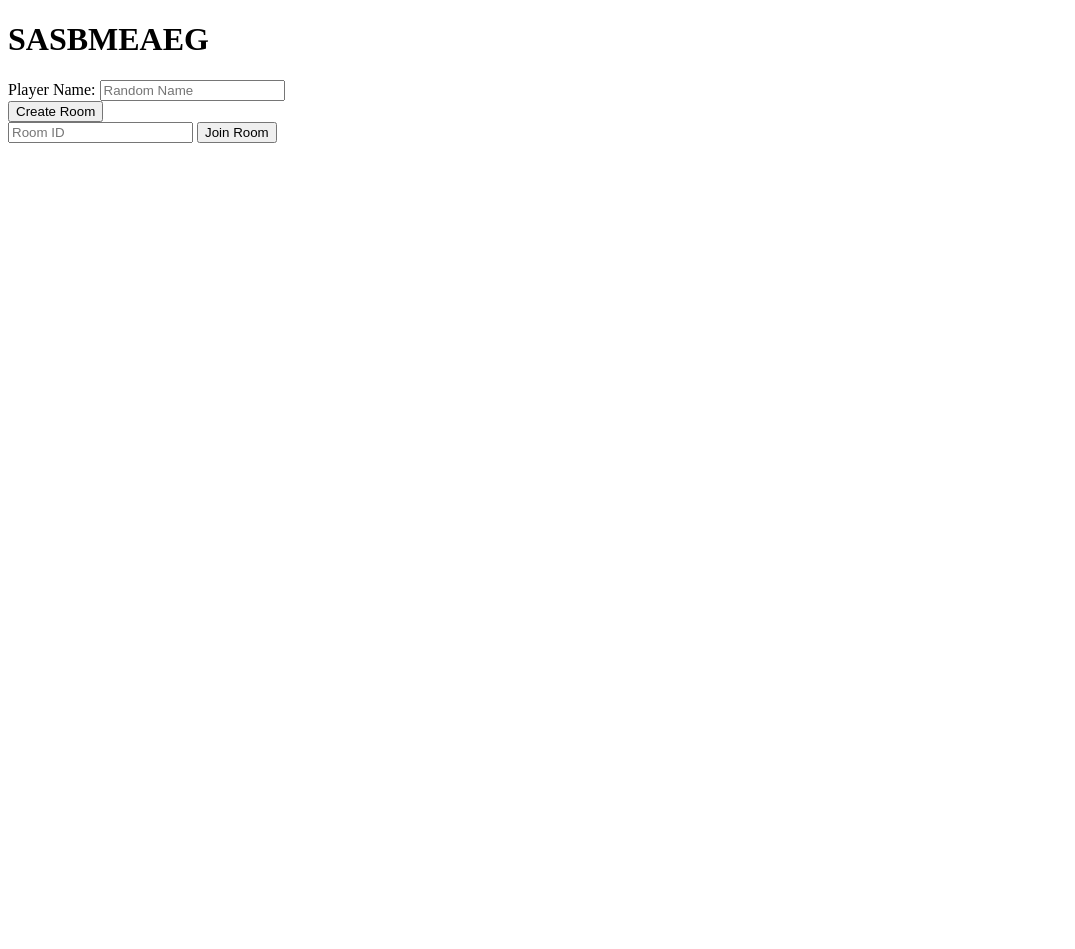
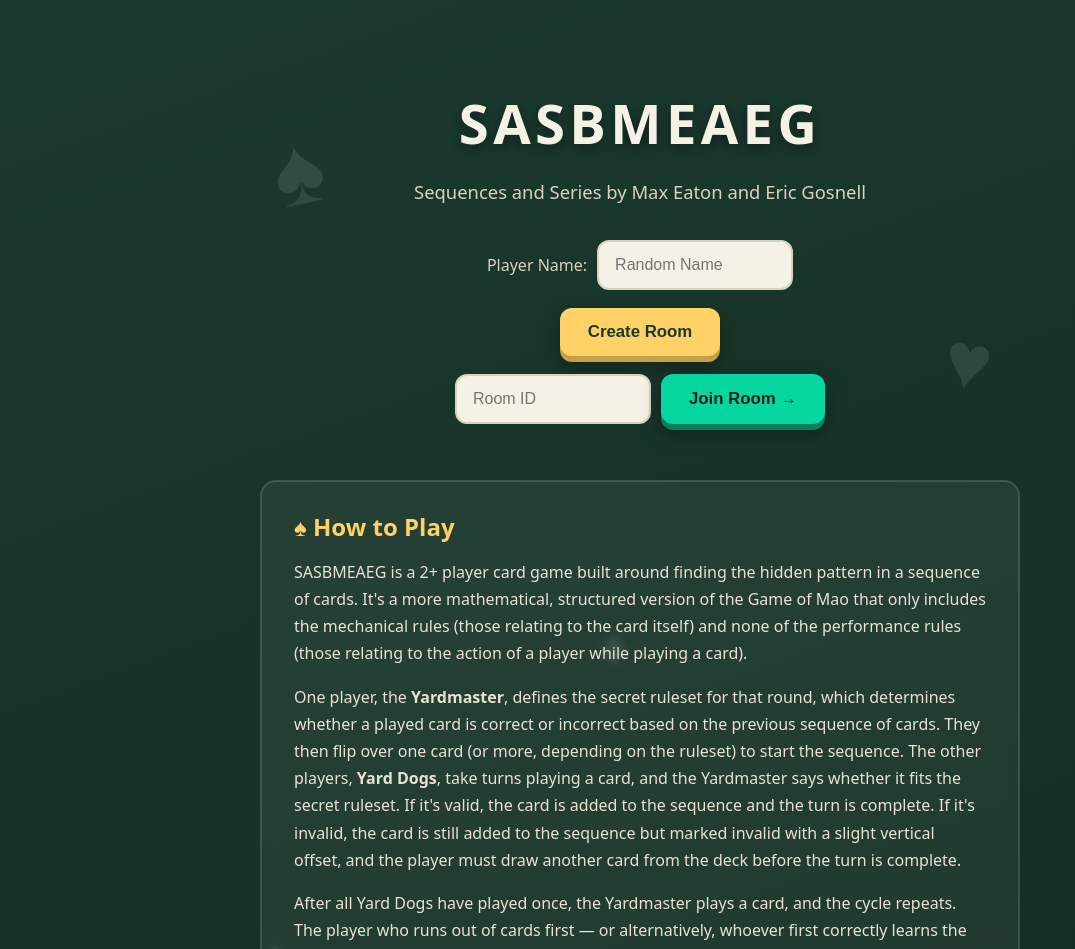
Before and after one commit to EricGosnell/sasbmeaeg, a SvelteKit app in the folder yard/frontend/: page / in a window 1280 px wide. Shown: the top 949 px of the page, without its empty margins (0-1075 px from the left). Before the commit the page ends 800 px from the top, so only its background shows below. Built offline with nearby package versions, Linux system fonts and the light colour scheme.

Commit message:
Add landing page styling and rules

```diff
--- /dev/null
+++ b/yard/frontend/src/lib/styles/landing.css
@@ -0,0 +1,155 @@
+body {
+	margin: 0;
+	background: linear-gradient(160deg, #1b3a2f 0%, #0f2419 100%);
+}
+
+.page {
+	position: relative;
+	max-width: 760px;
+	margin: 0 auto;
+	padding: 50px 20px 100px;
+	font-family: system-ui, sans-serif;
+	color: #f5f1e6;
+	overflow: hidden;
+}
+
+.floaters {
+	position: absolute;
+	inset: 0;
+	pointer-events: none;
+	z-index: 0;
+}
+
+.suit {
+	position: absolute;
+	color: rgba(255, 255, 255, 0.1);
+	font-size: 6rem;
+}
+
+.s1 { top: 5%; left: 4%; transform: rotate(-12deg); }
+.s2 { top: 15%; right: 6%; transform: rotate(10deg); font-size: 5rem; }
+.s3 { top: 45%; left: 2%; transform: rotate(8deg); font-size: 4.5rem; }
+.s4 { top: 60%; right: 3%; transform: rotate(-15deg); }
+.s5 { top: 80%; left: 10%; transform: rotate(20deg); font-size: 5rem; }
+.s6 { top: 92%; right: 12%; transform: rotate(-8deg); font-size: 4rem; }
+.s7 { top: 30%; left: 45%; transform: rotate(5deg); font-size: 3.5rem; }
+.s8 { top: 70%; left: 55%; transform: rotate(-20deg); font-size: 4rem; }
+
+.hero {
+	position: relative;
+	z-index: 1;
+	text-align: center;
+	margin-bottom: 56px;
+}
+
+.hero h1 {
+	font-size: 3.4rem;
+	letter-spacing: 0.08em;
+	margin-bottom: 8px;
+	text-shadow: 0 4px 12px rgba(0, 0, 0, 0.4);
+	color: #f5f1e6;
+}
+
+.tagline {
+	color: #d8d2c0;
+	font-size: 1.15rem;
+	margin-bottom: 36px;
+}
+
+.actions {
+	display: flex;
+	flex-direction: column;
+	align-items: center;
+	gap: 18px;
+}
+
+.name-row {
+	display: flex;
+	align-items: center;
+	gap: 10px;
+}
+
+.name-row label {
+	color: #d8d2c0;
+	font-size: 1rem;
+}
+
+button {
+	font-size: 1.05rem;
+	padding: 14px 28px;
+	border-radius: 12px;
+	border: none;
+	cursor: pointer;
+	font-weight: 700;
+	transition: transform 0.15s ease, box-shadow 0.15s ease;
+}
+
+button:hover {
+	transform: translateY(-3px) scale(1.03);
+}
+
+.primary {
+	background: #ffd166;
+	color: #1b3a2f;
+	box-shadow: 0 6px 0 #c4a04e, 0 10px 20px rgba(0, 0, 0, 0.35);
+}
+
+.secondary {
+	background: #06d6a0;
+	color: #0f2419;
+	box-shadow: 0 6px 0 #0a7d5c, 0 10px 20px rgba(0, 0, 0, 0.35);
+}
+
+.join {
+	display: flex;
+	gap: 10px;
+}
+
+.join input,
+.name-row input {
+	font-size: 1rem;
+	padding: 14px 16px;
+	border-radius: 12px;
+	border: 2px solid #d8d2c0;
+	width: 160px;
+	background: #f5f1e6;
+}
+
+.rules {
+	position: relative;
+	z-index: 1;
+	display: flex;
+	flex-direction: column;
+	gap: 24px;
+}
+
+.rule-card {
+	background: rgba(245, 241, 230, 0.06);
+	border: 2px solid rgba(255, 255, 255, 0.12);
+	border-radius: 16px;
+	padding: 28px 32px;
+	backdrop-filter: blur(4px);
+}
+
+.rule-card h2 {
+	margin-top: 0;
+	margin-bottom: 16px;
+	font-size: 1.5rem;
+	color: #ffd166;
+}
+
+.rule-card p {
+	line-height: 1.7;
+	margin-bottom: 16px;
+	color: #e8e3d4;
+}
+
+.rule-card ol {
+	padding-left: 20px;
+	line-height: 1.7;
+	color: #e8e3d4;
+}
+
+.rule-card li {
+	margin-bottom: 10px;
+}
--- a/yard/frontend/src/routes/+page.svelte
+++ b/yard/frontend/src/routes/+page.svelte
@@ -1,5 +1,6 @@
 <script lang="ts">
 import { connect, send } from "$lib/client/gameClient.js";
+import "$lib/styles/landing.css";
 
 let playerName = $state("");
 let roomId = $state("");
@@ -61,31 +62,118 @@ function joinRoom() {
 
 </script>
 
+<div class="page">
 
+	<div class="floaters" aria-hidden="true">
+		<span class="suit s1">♠</span>
+		<span class="suit s2">♥</span>
+		<span class="suit s3">♦</span>
+		<span class="suit s4">♣</span>
+		<span class="suit s5">♠</span>
+		<span class="suit s6">♥</span>
+		<span class="suit s7">♦</span>
+		<span class="suit s8">♣</span>
+	</div>
+
+	<header class="hero">
 		<h1>SASBMEAEG</h1>
+		<p class="tagline">Sequences and Series by Max Eaton and Eric Gosnell</p>
 
-Player Name:
+		<div class="actions">
+
+			<div class="name-row">
+				<label for="playerName">Player Name:</label>
 				<input
+					id="playerName"
 					bind:value={playerName}
 					placeholder="Random Name"
 				/>
+			</div>
 
-<br>
-
-<button onclick={createRoom}>
+			<button class="primary" onclick={createRoom}>
 				Create Room
 			</button>
 
-
-<br>
-
-
+			<div class="join">
 				<input
 					bind:value={roomId}
 					placeholder="Room ID"
 				/>
+				<button class="secondary" onclick={joinRoom}>
+					Join Room →
+				</button>
+			</div>
+		</div>
+	</header>
 
+	<section class="rules">
 
-<button onclick={joinRoom}>
-	Join Room
-</button>
+		<div class="rule-card">
+			<h2>♠ How to Play</h2>
+			<p>
+				SASBMEAEG is a 2+ player card game built around finding the hidden pattern in a sequence of
+				cards. It's a more mathematical, structured version of the Game of Mao that only includes the
+				mechanical rules (those relating to the card itself) and none of the performance rules (those
+				relating to the action of a player while playing a card).
+			</p>
+			<p>
+				One player, the <strong>Yardmaster</strong>, defines the secret ruleset for that round, which
+				determines whether a played card is correct or incorrect based on the previous sequence of
+				cards. They then flip over one card (or more, depending on the ruleset) to start the sequence.
+				The other players, <strong>Yard Dogs</strong>, take turns playing a card, and the Yardmaster
+				says whether it fits the secret ruleset. If it's valid, the card is added to the sequence and
+				the turn is complete. If it's invalid, the card is still added to the sequence but marked
+				invalid with a slight vertical offset, and the player must draw another card from the deck
+				before the turn is complete.
+			</p>
+			<p>
+				After all Yard Dogs have played once, the Yardmaster plays a card, and the cycle repeats. The
+				player who runs out of cards first — or alternatively, whoever first correctly learns the
+				ruleset — becomes the Yardmaster in the next round. Yard Dogs are allowed to ask the Yardmaster
+				for hints about the secret ruleset, within reason.
+			</p>
+		</div>
+
+		<div class="rule-card">
+			<h2>♥ Meta Rules</h2>
+			<ol>
+				<li>
+					The secret ruleset must only pertain to physical qualities of the card (number, suit,
+					color, symmetry, pip structure, etc.). That is, given only a ruleset and sequence of
+					cards, it must be possible to reconstruct which cards are valid and which are invalid.
+				</li>
+				<li>
+					The number of cards flipped at the start must be the exact amount needed for calculating
+					the validity of the next card. For example, if the secret rule is "greater than the
+					difference of the previous two cards," two cards must be flipped face-up at the start.
+				</li>
+				<li>
+					The secret ruleset must contain no more than 5 operations, where an operation is one of
+					the following: addition, subtraction, multiplication, modulus, validity. Exceptions can be
+					made as long as the secret ruleset is sufficiently simple — for example, "last 5 cards
+					must be a better poker hand than before."
+				</li>
+				<li>TODO</li>
+			</ol>
+		</div>
+
+		<div class="rule-card">
+			<h2>♦ Existing Rulesets</h2>
+			<p>
+				The best rulesets are simple yet creative. A Yardmaster who wishes to remain as such should
+				aim to minimize the chance of a randomly played card being correct, while simultaneously
+				maximizing the chance they can always play a correct card. You can determine these two chances
+				using the provided Monte Carlo simulation against randomly-playing Yard Dogs.
+			</p>
+			<p>
+				The following rulesets are some of our favorites we have played, which have been added into
+				the ruleset library:
+			</p>
+			<ol>
+				<li>TODO</li>
+			</ol>
+		</div>
+
+	</section>
+
+</div>
```
Lines whose indentation alone changed are shown as unchanged.
